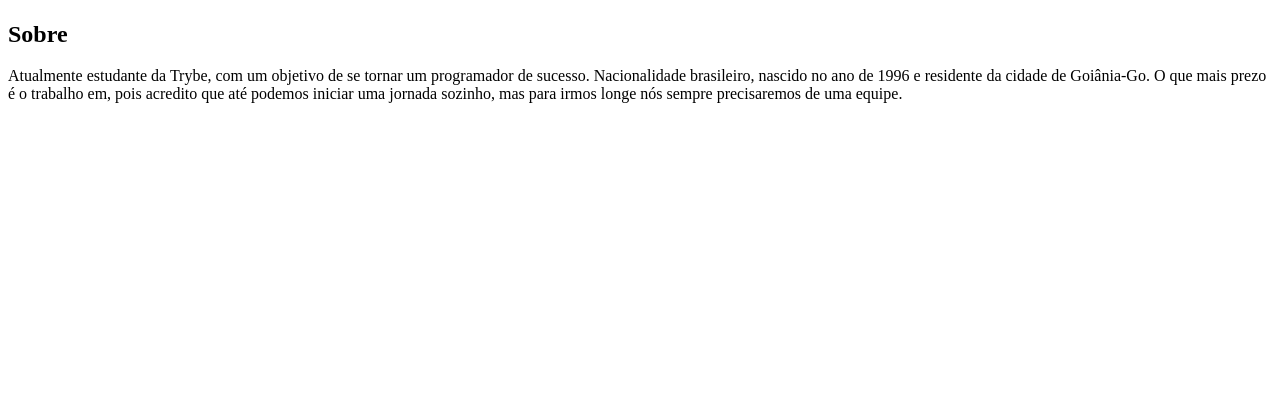
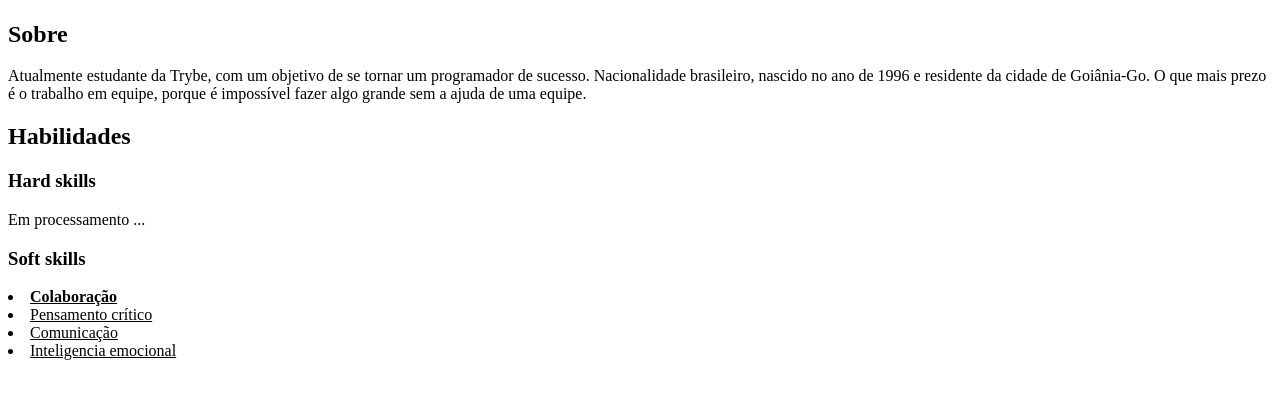
Before and after one commit to Leandroswq/Leandroswq.github.io, a plain HTML site: page index.html in a window 1280 px wide. Shown: the part 293-692 px from the top of the page. Drawn offline with Linux system fonts and the light colour scheme.

Commit message:
adicionado Hard skills

```diff
--- a/index.html
+++ b/index.html
@@ -12,7 +12,20 @@
     <h2>Sobre</h2>
     <p>
         Atualmente estudante da Trybe, com um objetivo de se tornar um programador de sucesso. Nacionalidade brasileiro, nascido no ano de 1996 e residente da cidade de Goiânia-Go.
-        O que mais prezo é o trabalho em, pois acredito que até podemos iniciar uma jornada sozinho, mas para irmos longe nós sempre precisaremos de uma equipe.
+        O que mais prezo é o trabalho em equipe, porque é impossível fazer algo grande sem a ajuda de uma equipe.
+    </p>
+
+    <h2>Habilidades</h2>
+    <h3>Hard skills</h3>
+    <p>Em processamento ...</p>
+    <h3>Soft skills</h3>
+    <p>
+        <u>
+        <li><strong>Colaboração</strong></li>
+        <li>Pensamento crítico</li>
+        <li>Comunicação</li>
+        <li>Inteligencia emocional</li>
+        </u>
     </p>
 
 </body>
```
